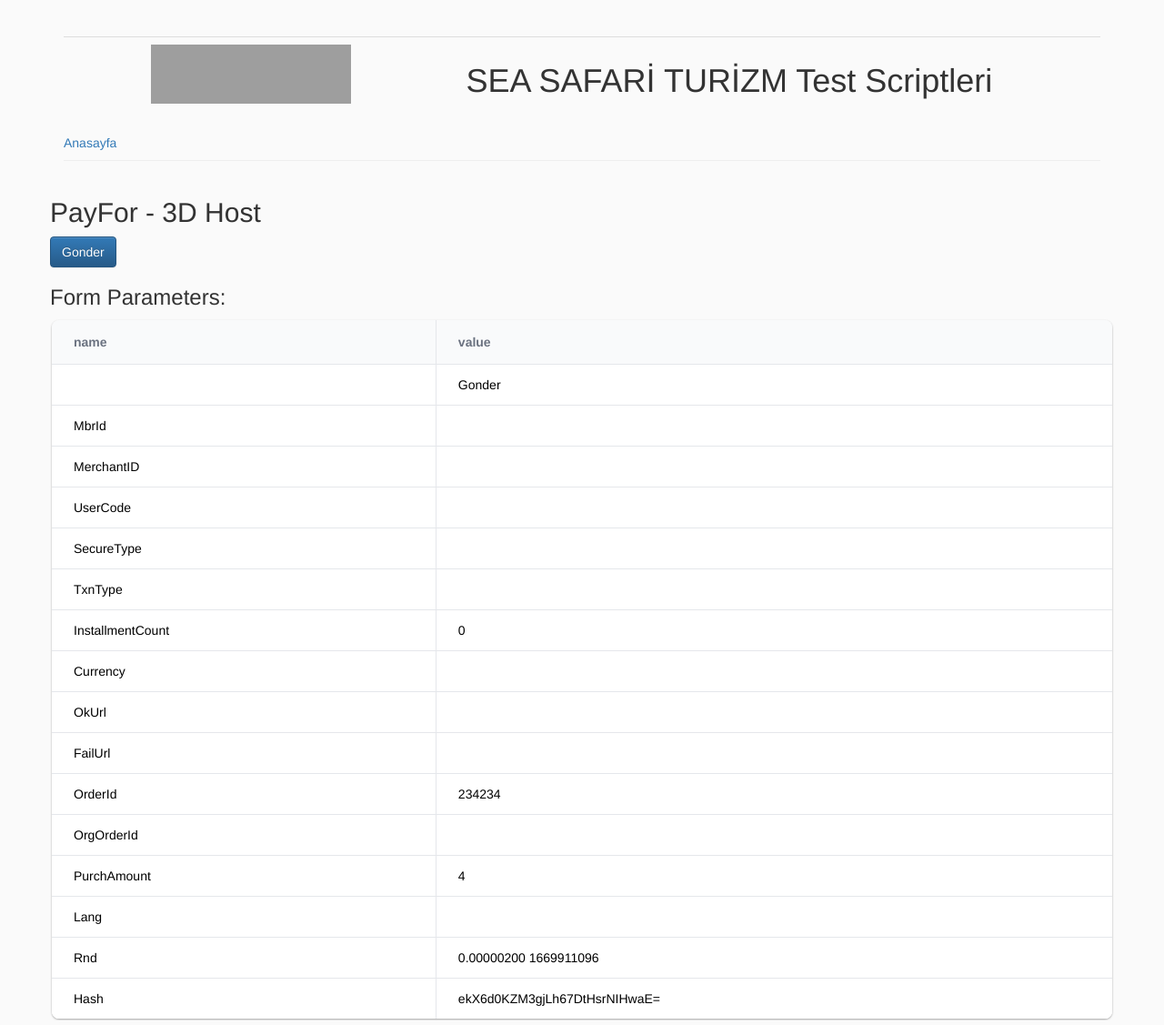
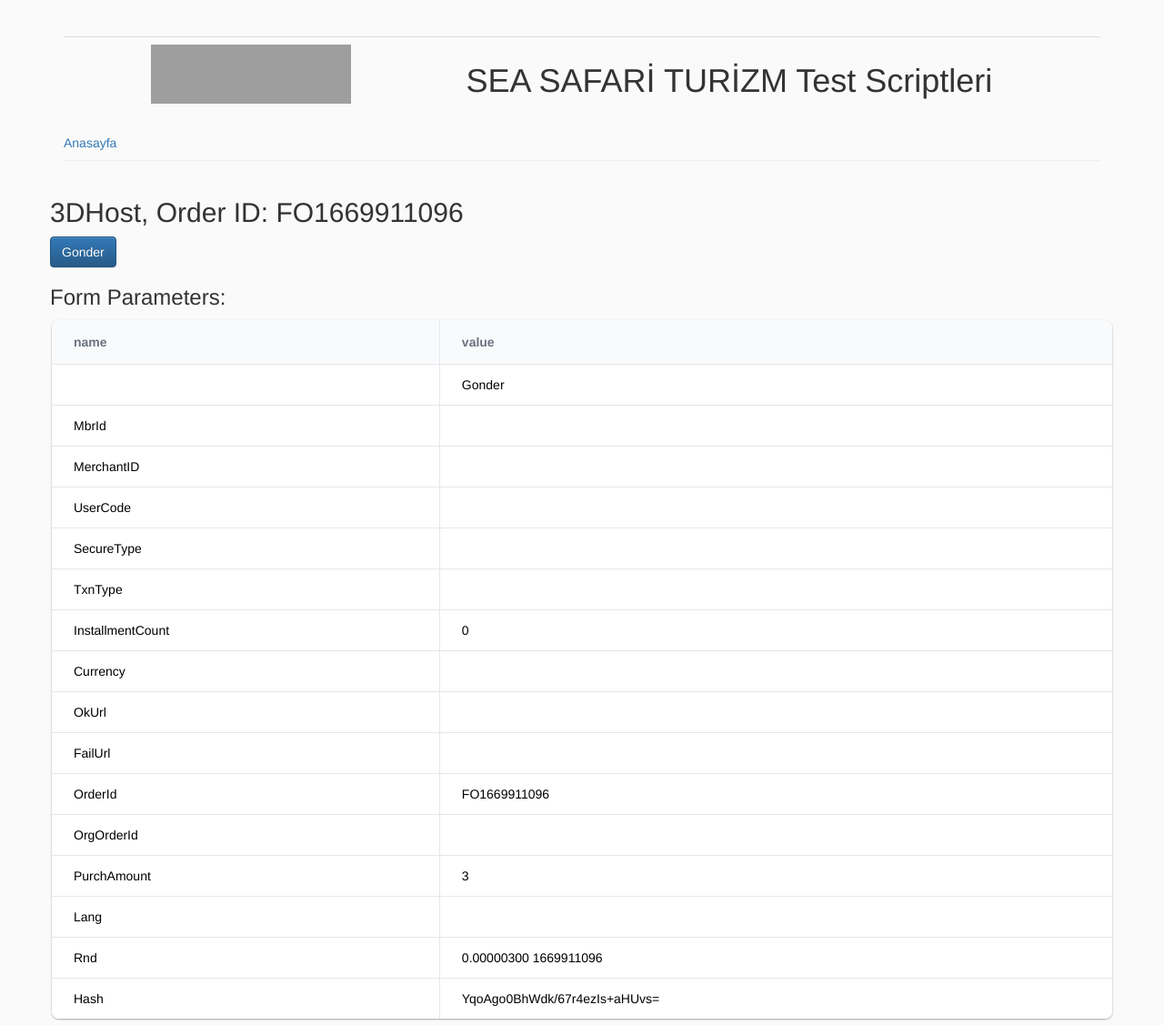
Before and after one commit to farouttravel/qnb-vpos, a PHP site: page /index.php?p=Payfor3DHost in a window 1280 px wide. Shown: the whole page at 91% size. Run offline with PHP 8.4, Linux system fonts and the light colour scheme; data that the repository does not hold is empty; some libraries are stand-ins or nearby versions; grey boxes are pictures that could not be loaded.

Commit message:
implements small improvements

```diff
--- a/pages/Payfor3DHost.php
+++ b/pages/Payfor3DHost.php
@@ -6,12 +6,12 @@ $UserCode = env('3D_HOST_USER_CODE');
 $SecureType = env('3D_HOST_SECURE_TYPE');
 $TxnType = env('3D_HOST_TXN_TYPE');
 $InstallmentCount = "0";
-$Currency = env('3D_HOST_CURRENCY_TL');
+$Currency = env('3D_HOST_CURRENCY_EUR');
 $OkUrl = env('3D_HOST_OK_URL');
 $FailUrl = env('3D_HOST_FAIL_URL');
-$OrderId = '234234';
+$OrderId = 'FO' . time();
 $OrgOrderId = '';
-$PurchAmount = '4';
+$PurchAmount = '3';
 $Lang = env('3D_HOST_LANG_TR');
 $rnd = microtime();
 $hashstr = $MbrId . $OrderId . $PurchAmount . $OkUrl . $FailUrl . $TxnType . $InstallmentCount . $rnd . $MerchantPass;
@@ -20,7 +20,7 @@ $hash = base64_encode(pack('H*', sha1($hashstr)));
 
 <form method="post" action="<?= env('3D_HOST_FORM_ACTION') ?>">
     <h2>
-        PayFor - 3D Host
+        <?= isset($_GET['p']) ? str_split($_GET['p'], 6)[1] : ""; ?>, Order ID: <?= 'FO' . time() ?>
     </h2>
 
     <input type='submit' value='Gonder' class='btn btn-primary'/>
```
Also changed, not shown: 1 other file.
